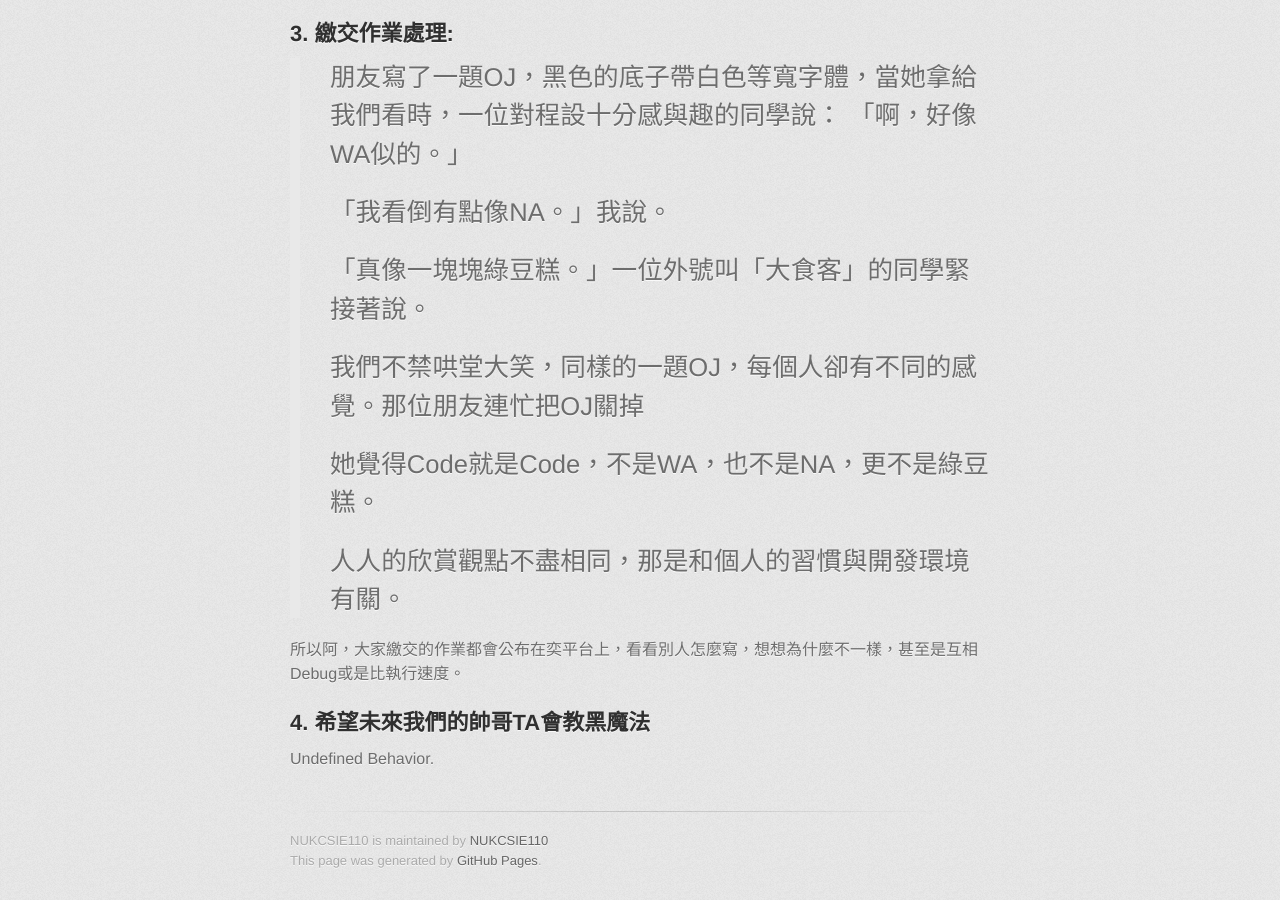
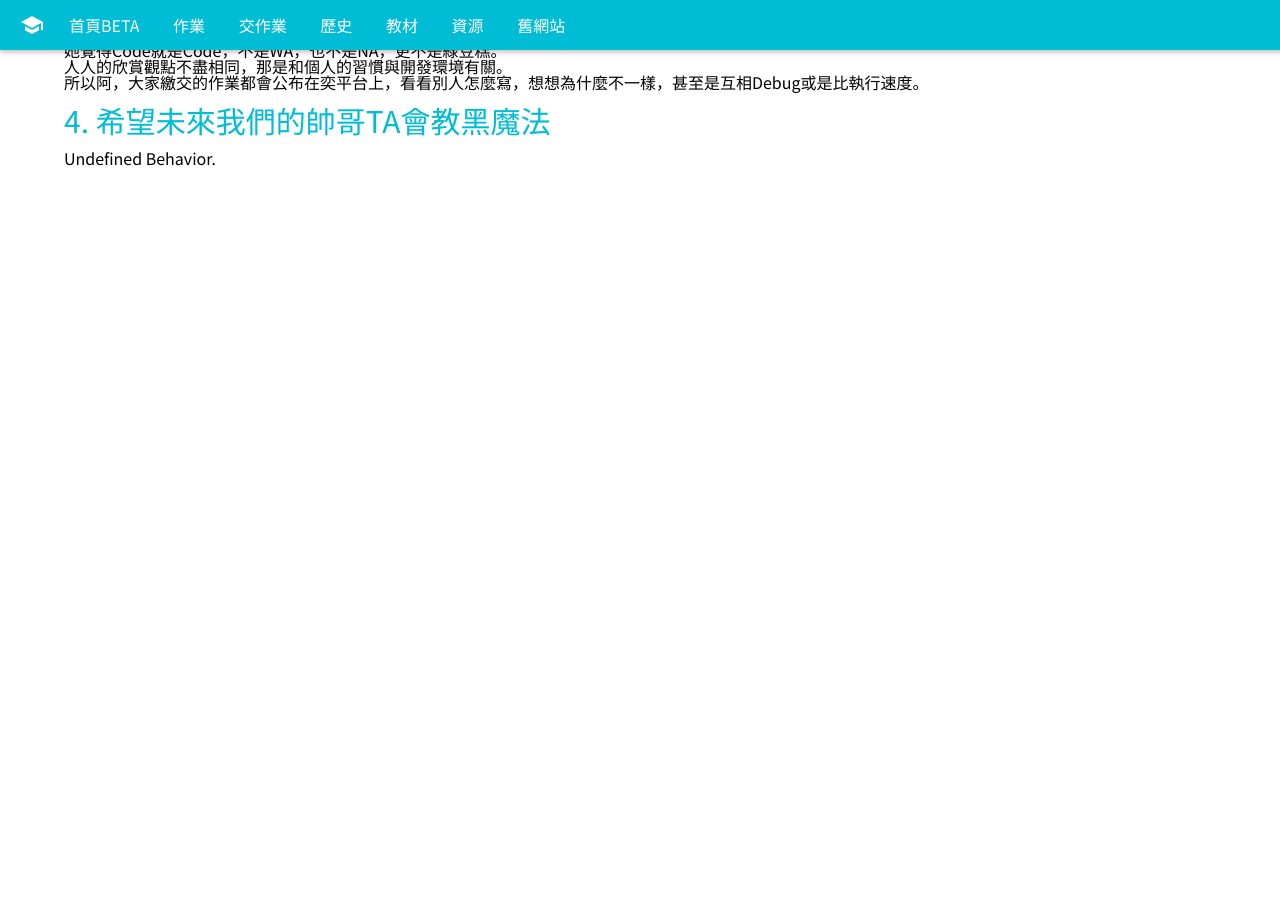
Before and after one commit to NUKCSIE110/ProgrammingStudio, a Jekyll site: the page built from index.md, in a window 1280 px wide and 900 px high, scrolled down 878 px. Built offline with Jekyll 4.4.1, drawn with Linux system fonts in a browser that asks for light colours; some web fonts are replaced; after the commit the page ends 1094 px from its top, so only the background shows below that.

Commit message:
Update default.html

```diff
--- a/_layouts/default.html
+++ b/_layouts/default.html
@@ -1,65 +1,50 @@
 <!DOCTYPE html>
-<html lang="{{ site.lang | default: "zh-TW" }}">
-  <head>
-    <meta charset='utf-8'>
-    <meta http-equiv="X-UA-Compatible" content="chrome=1">
-    <link href='https://fonts.googleapis.com/css?family=Chivo:900' rel='stylesheet' type='text/css'>
-    <link rel="stylesheet" href="{{ '/assets/css/style.css?v=' | append: site.github.build_revision | relative_url }}">
-    <link rel="stylesheet" type="text/css" href="{{ '/assets/css/print.css' | relative_url }}" media="print">
-    <link rel="shortcut icon" type="image/x-icon" href="favicon.ico">
-    <!-- Global site tag (gtag.js) - Google Analytics -->
-    <script async src="https://www.googletagmanager.com/gtag/js?id=UA-110982034-1"></script>
-     <script>
-    window.dataLayer = window.dataLayer || [];
-    function gtag(){dataLayer.push(arguments);}
-    gtag('js', new Date());
+<html lang="en">
 
-    gtag('config', 'UA-110982034-1');
-    </script>
+<head>
+    <meta charset="UTF-8">
+    <meta name="viewport" content="width=device-width, initial-scale=1.0">
+    <meta http-equiv="X-UA-Compatible" content="ie=edge">
+    <link rel="stylesheet" href="{{ '/assets/css/material.css?v=' | append: site.github.build_revision | relative_url }}">
+    <title>{{ page.title | default: site.title | default: site.github.repository_name }}</title>
+</head>
 
-    <!--[if lt IE 9]>
-    <script src="//html5shiv.googlecode.com/svn/trunk/html5.js"></script>
-    <![endif]-->
+<body>
+    <div class="nav-wrap">
+        <div class="nav">
 
-{% seo %}
-  </head>
+                    <svg fill="#FFFFFF" height="24" viewBox="0 0 24 24" width="24" xmlns="http://www.w3.org/2000/svg">
+                        <path d="M0 0h24v24H0z" fill="none" />
+                        <path d="M5 13.18v4L12 21l7-3.82v-4L12 17l-7-3.82zM12 3L1 9l11 6 9-4.91V17h2V9L12 3z" />
+                    </svg>
 
-  <body>
-    <div id="container">
+                    <a href="index.html">首頁BETA</a>
+
+                    <a href="homework.html">作業</a>
+
+                    <a href="https://script.google.com/a/mail.nuk.edu.tw/macros/s/AKfycbxUEyk4-PpoPaaMgvjlQrcjcYyyJJ84cDUAKqJLS4DGtXPn5XQ/exec">交作業</a>
+
+                    <a href="history.html">歷史</a>
+                    <a href="course.html">教材</a>
+
+                    <a href="resource.html">資源</a>
+
+                    <a href="http://hackfoldr.org/nukcsie_oj/">舊網站</a>
+
+
+    </div>
+    <div class="content">
+      <h1>{{ page.title | default: site.title | default: site.github.repository_name }}</h1>
+          <div id="container">
       <div class="inner">
-
-        <header id="title_header">
-          <h1>{{ page.title | default: site.title | default: site.github.repository_name }}</h1>
-          <h2>{{ page.description | default: site.description | default: site.github.project_tagline }}</h2>
-        </header>
-
-        <hr>
-
-        <br>
-        <br>
         <section id="main_content">
           {{ content }}
         </section>
 
-        <footer>
-        {% if site.github.is_project_page %}
-          {{ site.title | default: site.github.repository_name }} is maintained by <a href="{{ site.github.owner_url }}">{{ site.github.owner_name }}</a><br>
-        {% endif %}
-          This page was generated by <a href="https://pages.github.com">GitHub Pages</a>.
-        </footer>
-
       </div>
     </div>
 
-    {% if site.google_analytics %}
-      <script type="text/javascript">
-        (function(i,s,o,g,r,a,m){i['GoogleAnalyticsObject']=r;i[r]=i[r]||function(){
-        (i[r].q=i[r].q||[]).push(arguments)},i[r].l=1*new Date();a=s.createElement(o),
-        m=s.getElementsByTagName(o)[0];a.async=1;a.src=g;m.parentNode.insertBefore(a,m)
-        })(window,document,'script','//www.google-analytics.com/analytics.js','ga');
-        ga('create', '{{ site.google_analytics }}', 'auto');
-        ga('send', 'pageview');
-      </script>
-    {% endif %}
-  </body>
+    </div>
+</body>
+
 </html>
```
